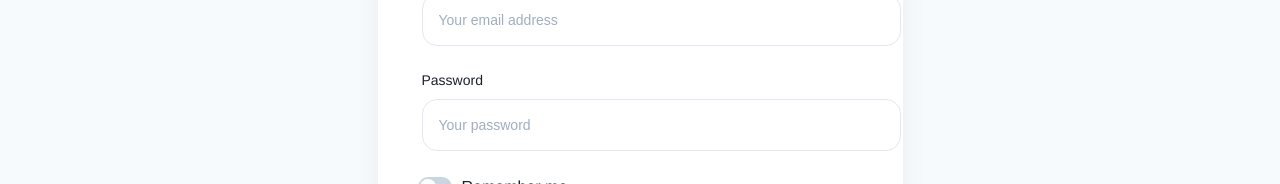
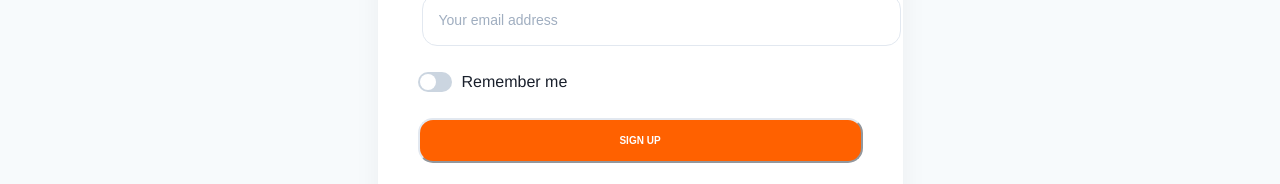
Before and after one commit to itseasy21/DecentraBox, a React (Create React App) app: page /signup in a window 1280 px wide. Shown: the part 768-952 px from the top of the page. Built offline with nearby package versions, Linux system fonts and the light colour scheme.

Commit message:
Signup fix

```diff
--- a/src/pages/SignUp.tsx
+++ b/src/pages/SignUp.tsx
@@ -12,9 +12,11 @@ import {
     Switch,
     Text,
     useColorModeValue,
+    useToast,
 } from '@chakra-ui/react';
 import React from 'react';
 import { FaApple, FaFacebook, FaGoogle } from 'react-icons/fa';
+import { Redirect } from 'react-router';
 
 // Assets
 import BgSignUp from '../assets/img/header.png';
@@ -25,6 +27,20 @@ function SignUp() {
     const textColor = useColorModeValue('gray.700', 'white');
     const bgColor = useColorModeValue('white', 'gray.700');
     const bgIcons = useColorModeValue('teal.200', 'rgba(255, 255, 255, 0.5)');
+    const toast = useToast();
+    const toastIdRef = React.useRef<string | number | undefined>();
+
+    function signUP() {
+        toastIdRef.current = toast({
+            title: 'Success',
+            description: 'Proceed to signin please',
+            status: 'success',
+            duration: 9000,
+            isClosable: true,
+        });
+        return <Redirect to="/signin"></Redirect>;
+    }
+
     return (
         <AuthLayout>
             <Flex direction="column" alignSelf="center" justifySelf="center" overflow="hidden">
@@ -154,18 +170,7 @@ function SignUp() {
                                 mb="24px"
                                 size="lg"
                             />
-                            <FormLabel ms="4px" fontSize="sm" fontWeight="normal">
-                                Password
-                            </FormLabel>
-                            <Input
-                                fontSize="sm"
-                                ms="4px"
-                                borderRadius="15px"
-                                type="password"
-                                placeholder="Your password"
-                                mb="24px"
-                                size="lg"
-                            />
+
                             <FormControl display="flex" alignItems="center" mb="24px">
                                 <Switch id="remember-login" colorScheme="teal" me="10px" />
                                 <FormLabel htmlFor="remember-login" mb="0" fontWeight="normal">
@@ -187,6 +192,7 @@ function SignUp() {
                                 _active={{
                                     bg: '#ff8400',
                                 }}
+                                onClick={signUP}
                             >
                                 SIGN UP
                             </Button>
@@ -194,7 +200,7 @@ function SignUp() {
                         <Flex flexDirection="column" justifyContent="center" alignItems="center" maxW="100%" mt="0px">
                             <Text color="#FF6100" fontWeight="medium">
                                 Already have an account?
-                                <Link color="#ff6a00" as="span" ms="5px" href="#" fontWeight="bold">
+                                <Link href="/signin" color="#ff6a00" as="span" ms="5px" fontWeight="bold">
                                     Sign In
                                 </Link>
                             </Text>
```
